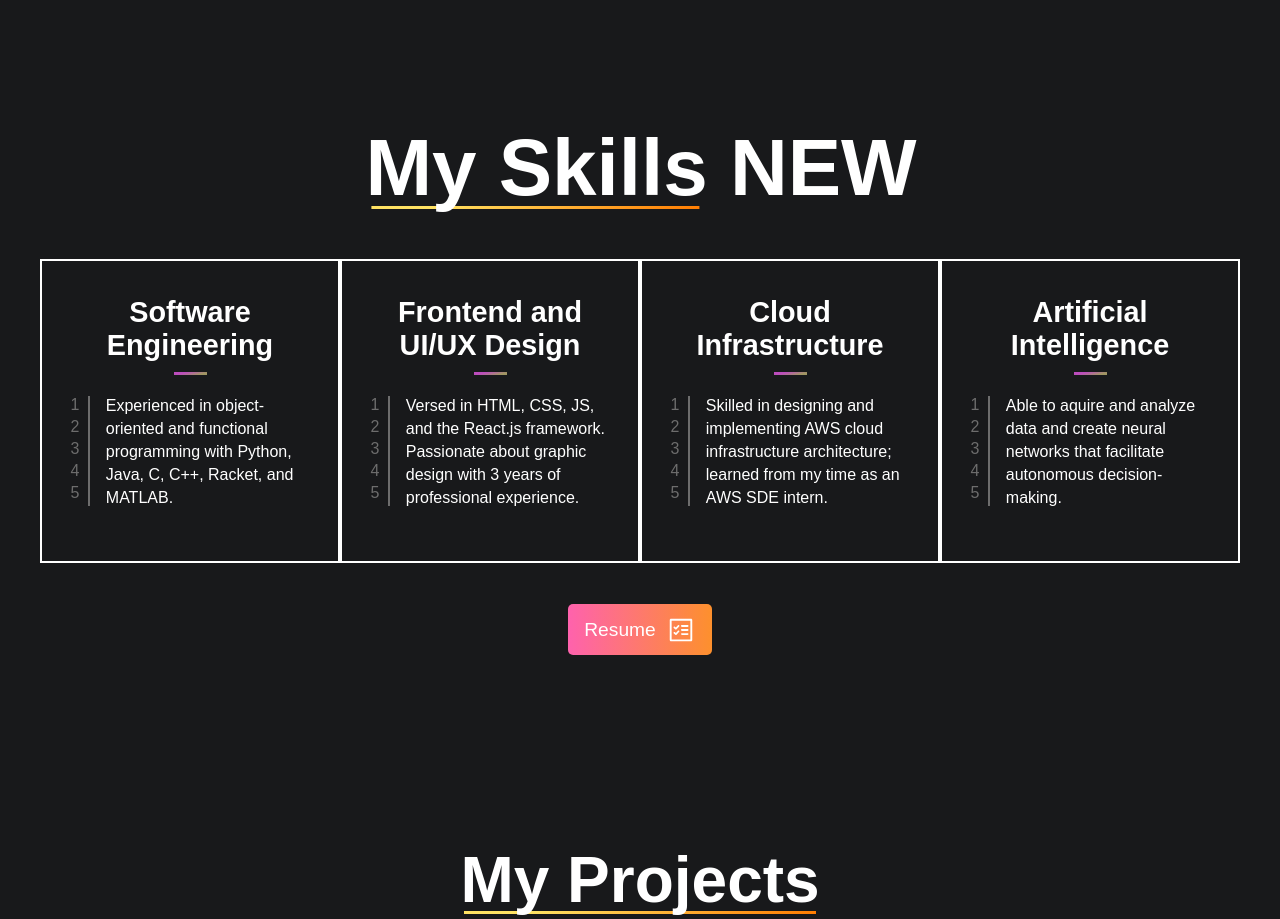
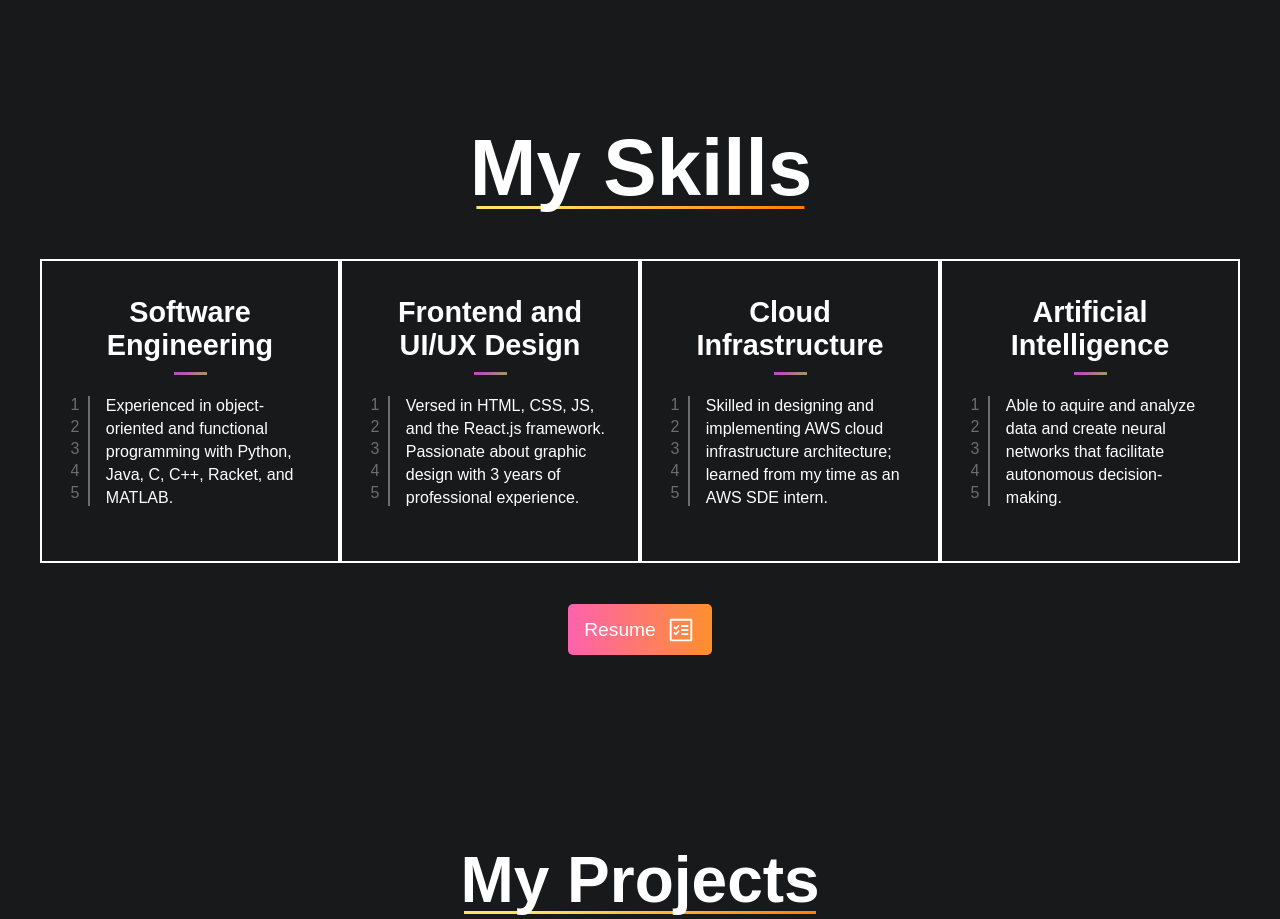
Before and after one commit to al3xisrobles/personal-website, a React (Create React App) app: page / in a window 1280 px wide. Shown: the part 1480-2399 px from the top of the page. Built offline with nearby package versions, Linux system fonts and the light colour scheme.

Commit message:
Removed NEW

```diff
--- a/src/components/Skills.jsx
+++ b/src/components/Skills.jsx
@@ -13,7 +13,7 @@ function Expertise() {
         initial={{ x: -50, opacity: 0 }}
         whileInView={{ x: 1, opacity: 1 }}
         transition={{ opacity: { duration: 0.5 }, x: { duration: 0.3 }}}>
-        <p>My Skills NEW</p>
+        <p>My Skills</p>
         <div className="orange-underline"></div>
       </motion.div>
 
```
